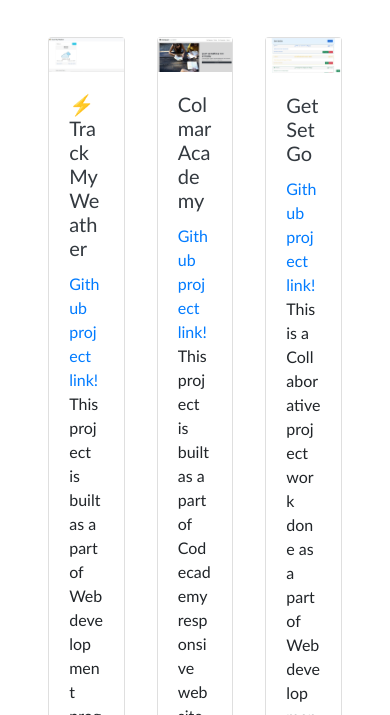
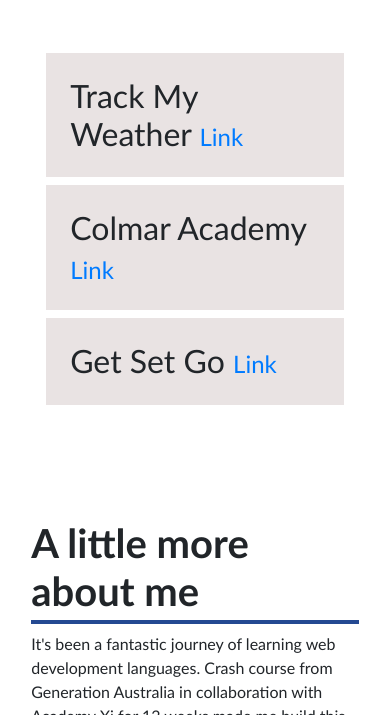
Before and after one commit to swathimuroor/portfolio, a plain HTML site: page index.html in a window 390 px wide. Shown: the part 749-1464 px from the top of the page. Drawn offline with nearby package versions, Linux system fonts and the light colour scheme.

Commit message:
add media changes

```diff
--- a/css/style.css
+++ b/css/style.css
@@ -148,6 +148,7 @@ footer {
     }
     #top_part {
         border:0px;
+        position: relative;
     }
     #top_part tr td{
         width:100%;
@@ -174,25 +175,33 @@ footer {
     #work h1 {
         width:19%;
     }
+    #work img{
+        display:none;
+    }
     #bio h1 {
-        width:25%;
+        width:100%;
     }
     #contact h1 {
         width:33%;
     }
     header {
         width:96vw;
-        background:#fff;
+        background:rgb(209, 207, 241);
         padding:4vh 2vw;
         position:absolute;
+        color:#000;
     }
+
     #header table tr td {
         width:100%;
         display:block;
         text-align:center;
-        padding:15px 0px;
+        padding:10px 0px;
     }
     #navigation a {
         color:#000;
     }
+    .grey_background{
+        background:rgb(233, 227, 227);
+    }
 }
--- a/index.html
+++ b/index.html
@@ -47,8 +47,19 @@
     </div>
     <div class="container-fluid" id="work">
         <h1>work</h1>
-        <div class="row p-3 row-cols-1 row-cols-md-3 g-4 " >
-            <div class="col-4 p-3 " >
+        <section class="pt-5 container-fluid d-md-none ">
+            <h2 class="grey_background p-4">
+                Track My Weather <span class="h4"><a class="card-link" href="https://github.com/swathimuroor/WeatherApp" target="_blank">Link</a></span>
+            </h2>
+            <h2 class="grey_background p-4">
+                Colmar Academy  <span class="h4"><a class="card-link" href="https://github.com/swathimuroor/colmar-academy/" target="_blank">Link</a></span>
+            </h2>
+            <h2 class="grey_background p-4">
+                Get Set Go  <span class="h4"><a class="card-link" href="https://github.com/swathimuroor/final-project/" target="_blank">Link</a></span>
+            </h2>
+        </section>
+        <div class="row p-3 row-cols-1 row-cols-md-3 g-4 d-none d-md-flex" >
+            <div class="col-4 p-3 " id="div1" >
                 <div class="card h-100 " >
                     <img src="./images/weather.JPG" class="img-fluid" alt="weatherApp">
                     <div class="card-body ">
@@ -59,7 +70,7 @@
                     </div>
                 </div>
             </div>
-            <div class="col-4 p-3" >
+            <div class="col-4 p-3" id="div2" >
                 <div class="card h-100" >
                     <img src="./images/Colmar-academy.JPG" class="img-fluid" alt="academyProject">
                     <div class="card-body">
@@ -70,7 +81,7 @@
                     </div>
                 </div>
             </div>
-            <div class="col-4 p-3" >
+            <div class="col-4 p-3" id="div3">
                 <div class="card h-100" >
                     <img src="./images/getsetgo.JPG" class="img-fluid" alt="taskManager">
                     <div class="card-body">
@@ -87,7 +98,6 @@
         <h1>A little more about me</h1>
         <div class="row align-items-center" >
             <div class="col-md-6">
-
                 <p>
                     It's been a fantastic journey of learning web development languages. Crash course from
                     Generation Australia in collaboration with Academy Xi for 12 weeks made me build this portfolio.
```
